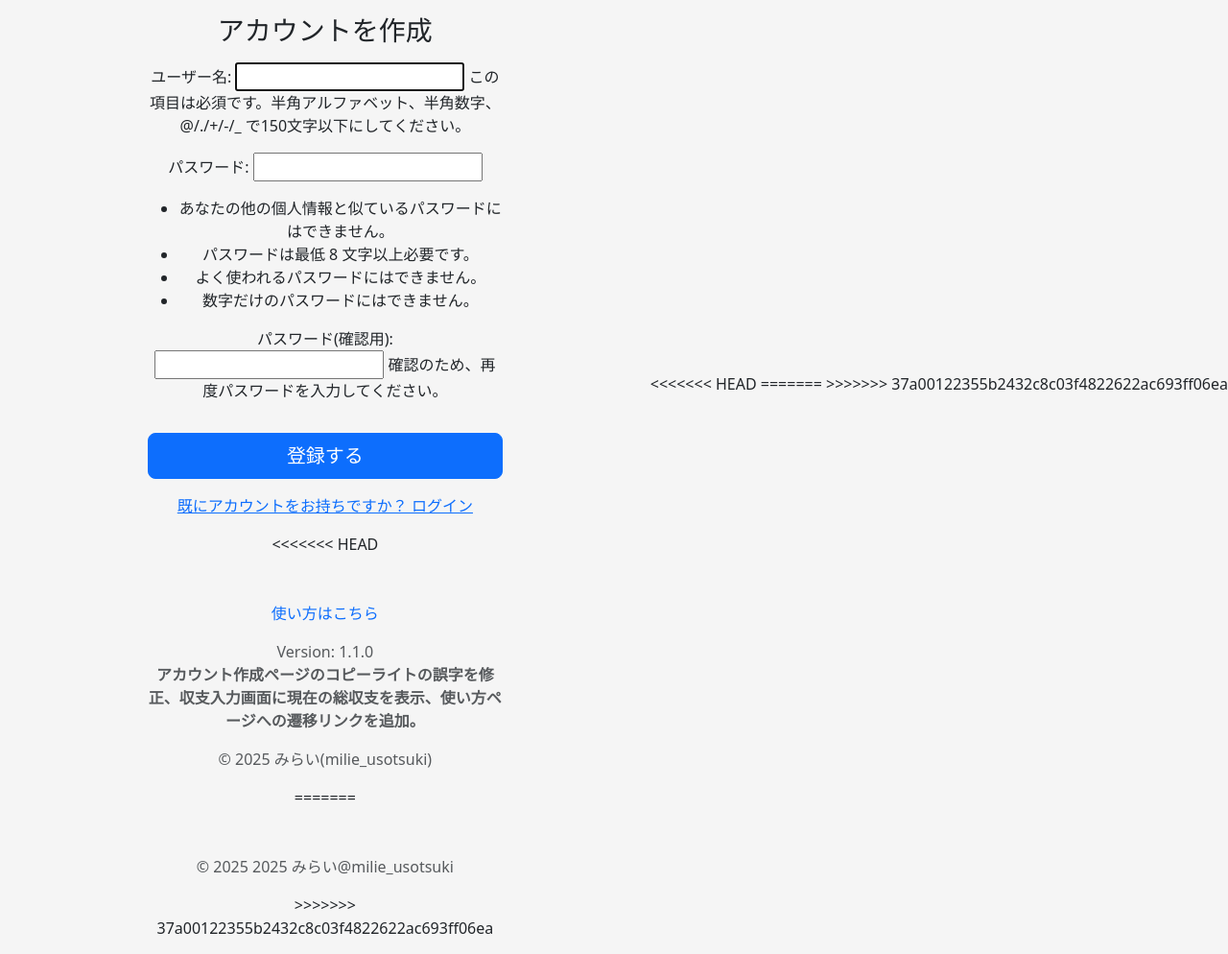
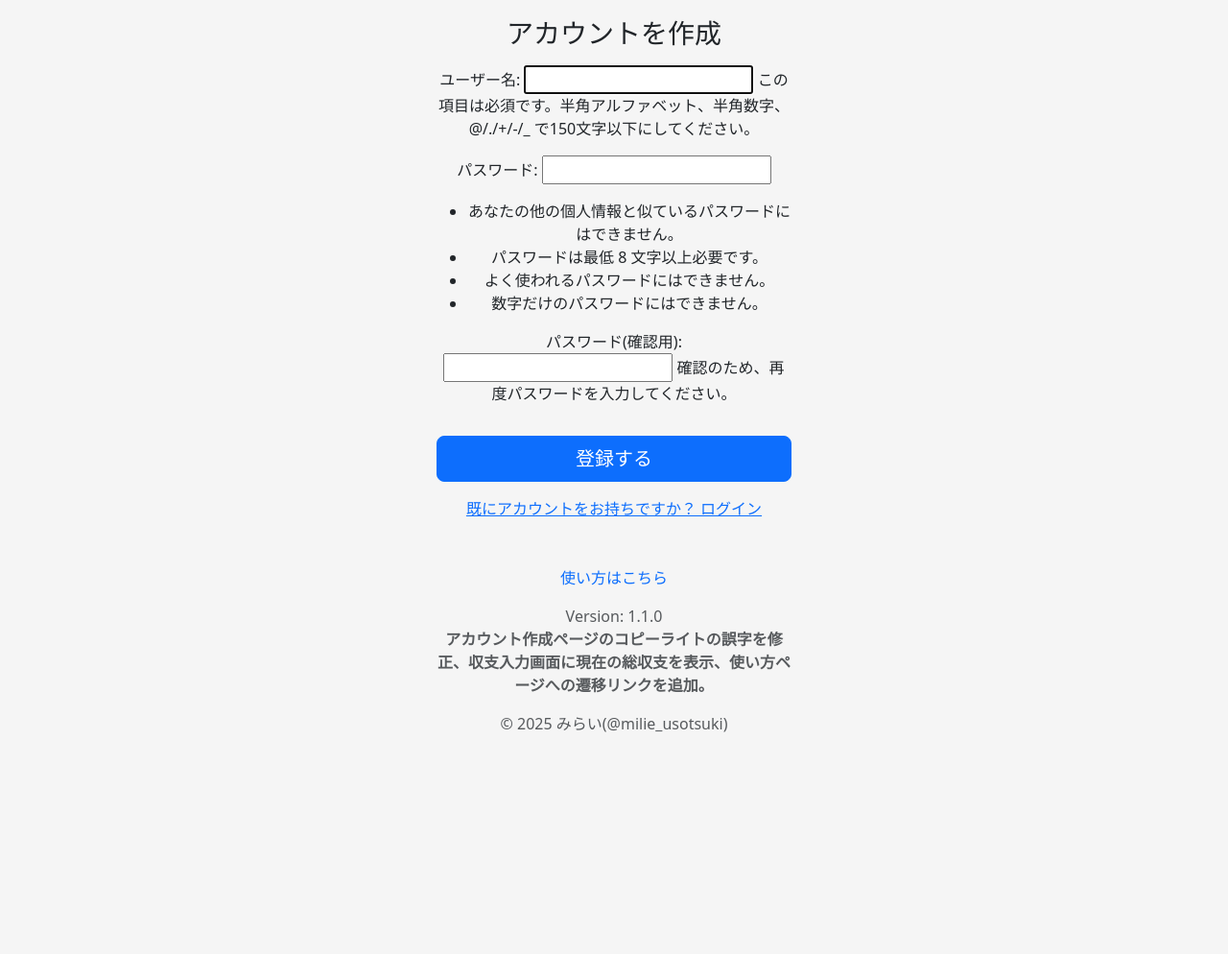
Before and after one commit to binbo-gami/game_shushi, a Django app: page /signup/ in a window 1280 px wide. Shown: the whole page at 96% size. After the commit the page ends 763 px from the top, so only its background shows below. Run offline with Django 5.2, Linux system fonts and the light colour scheme.

Commit message:
Implement v1.1.0 features

```diff
--- a/records/templates/records/record_create.html
+++ b/records/templates/records/record_create.html
@@ -4,7 +4,7 @@
 
 {% block content %}
     <h1>{{ project.name }} に収支を記録</h1>
-    <h3 class="text-muted mb-3">現在のプロジェクト収支: {{ total_balance }} 万ゴールド</h3>
+    <h3 class="text-muted mb-3">現在の合計収支: {{ total_balance }} 万ゴールド</h3>
 
     <form method="post" class="mt-4">
         {% csrf_token %}
--- a/records/views.py
+++ b/records/views.py
@@ -46,6 +46,7 @@ def project_create(request):
             return redirect('records:project_list')
     else:
         form = ProjectForm()
+    # ↓↓ 修正対象でした ↓↓
     return render(request, 'records/project_create.html', {'form': form})
 
 @login_required
@@ -59,6 +60,7 @@ def project_update(request, pk):
             return redirect('records:project_detail', pk=project.pk)
     else:
         form = ProjectForm(instance=project)
+    # ↓↓ 修正対象でした ↓↓
     return render(request, 'records/project_update.html', {'form': form, 'project': project})
 
 @login_required
@@ -68,6 +70,7 @@ def project_delete(request, pk):
         project.delete()
         messages.success(request, 'プロジェクトを削除しました。')
         return redirect('records:project_list')
+    # ↓↓ 修正対象でした ↓↓
     return render(request, 'records/project_confirm_delete.html', {'project': project})
 
 def signup(request):
@@ -79,6 +82,7 @@ def signup(request):
             return redirect('login')
     else:
         form = UserCreationForm()
+    # このファイルは `templates/registration/` にあるので、このままでOK
     return render(request, 'registration/signup.html', {'form': form})
 
 @login_required
@@ -103,7 +107,8 @@ def record_create(request, project_pk):
         'project': project,
         'total_balance': total_balance,
     }
-    return render(request, 'record_create.html', context)
+    # ↓↓ 今回エラーが出たのはここです。「records/」を追加します ↓↓
+    return render(request, 'records/record_create.html', context)
 
 @login_required
 def record_update(request, pk):
@@ -126,7 +131,8 @@ def record_update(request, pk):
         'record': record,
         'total_balance': total_balance,
     }
-    return render(request, 'record_update.html', context)
+    # ↓↓ 修正対象でした。「records/」を追加します ↓↓
+    return render(request, 'records/record_update.html', context)
 
 @login_required
 def record_delete(request, pk):
@@ -136,6 +142,7 @@ def record_delete(request, pk):
         record.delete()
         messages.success(request, '記録を削除しました。')
         return redirect('records:project_detail', pk=project_pk)
+    # ↓↓ 修正対象でした。「records/」を追加します ↓↓
     return render(request, 'records/record_confirm_delete.html', {'record': record})
 
 def share_project(request, token):
@@ -149,4 +156,5 @@ def share_project(request, token):
         'records': records,
         'total_balance': total_balance,
     }
+    # ↓↓ 修正対象でした ↓↓
     return render(request, 'records/share_project.html', context)
--- a/templates/registration/signup.html
+++ b/templates/registration/signup.html
@@ -6,49 +6,25 @@
     <link href="https://cdn.jsdelivr.net/npm/bootstrap@5.3.0/dist/css/bootstrap.min.css" rel="stylesheet">
     <title>アカウント作成</title>
     <style>
-        body {
-            display: flex;
-            align-items: center;
-            justify-content: center;
-            height: 100vh;
-            background-color: #f5f5f5;
-        }
-        .form-signup {
-            width: 100%;
-            max-width: 400px;
-            padding: 15px;
-            margin: auto;
-        }
+        body { display: flex; align-items: center; justify-content: center; height: 100vh; background-color: #f5f5f5; }
+        .form-signup { width: 100%; max-width: 400px; padding: 15px; margin: auto; }
     </style>
 </head>
 <body class="text-center">
-
     <main class="form-signup">
         <form method="post">
             <h1 class="h3 mb-3 fw-normal">アカウントを作成</h1>
             {% csrf_token %}
             {{ form.as_p }}
             <button class="w-100 btn btn-lg btn-primary mt-3" type="submit">登録する</button>
-            <p class="mt-3">
-                <a href="{% url 'login' %}">既にアカウントをお持ちですか？ ログイン</a>
-            </p>
-<<<<<<< HEAD
-
+            <p class="mt-3"><a href="{% url 'login' %}">既にアカウントをお持ちですか？ ログイン</a></p>
             <footer class="mt-5 text-muted">
                 <p><a href="https://note.com/milie_usotsuki/n/ndef4302cdd01" target="_blank" rel="noopener noreferrer" class="text-decoration-none">使い方はこちら</a></p>
                 <p class="mb-0">Version: 1.1.0</p>
                 <p class="mb-0"><strong>アカウント作成ページのコピーライトの誤字を修正、収支入力画面に現在の総収支を表示、使い方ページへの遷移リンクを追加。</strong></p>
-                <p class="mt-3 mb-3">&copy; {% now "Y" %} みらい(milie_usotsuki)</p>
+                <p class="mt-3 mb-3">&copy; {% now "Y" %} みらい(@milie_usotsuki)</p>
             </footer>
-=======
-            <p class="mt-5 mb-3 text-muted">&copy; {% now "Y" %} 2025 みらい@milie_usotsuki</p>
->>>>>>> 37a00122355b2432c8c03f4822622ac693ff06ea
         </form>
     </main>
-
 </body>
-<<<<<<< HEAD
 </html>
-=======
-</html>
->>>>>>> 37a00122355b2432c8c03f4822622ac693ff06ea
```
Also changed, not shown: templates/registration/login.html (+5 -34 lines).
